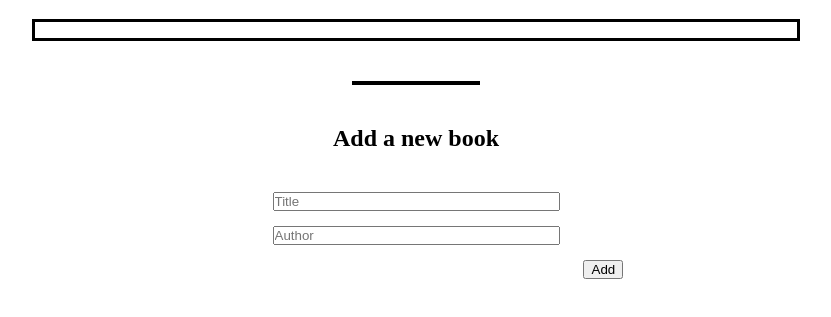
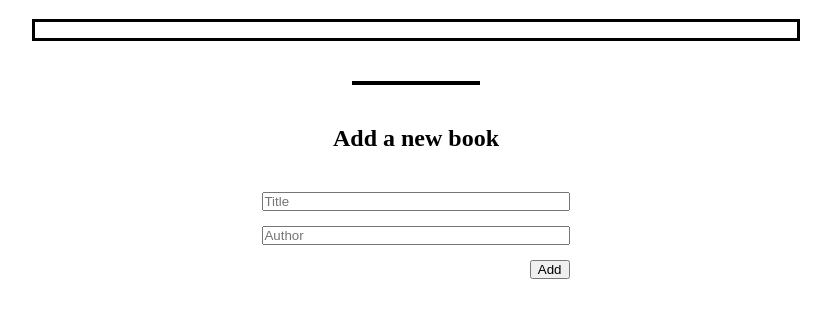
Before and after one commit to JbirdL86/awesome-books, a website: page index.html in a window 1280 px wide. Shown: the part 101-418 px from the top of the page, without its empty margins (224-1055 px from the left). Drawn offline with Linux system fonts and the light colour scheme.

Commit message:
Add resposiveness

```diff
--- a/style.css
+++ b/style.css
@@ -21,12 +21,13 @@
   border: 3px solid black;
   padding: 1vh 0;
   margin: 0 20%;
+  min-width: 234px;
 }
 
 .book-div {
   display: flex;
   justify-content: space-between;
-  padding: 10px 30px;
+  padding: 10px 5px;
 }
 
 .title-container {
@@ -64,11 +65,13 @@
 #add-book {
   display: flex;
   flex-direction: column;
-  padding: 0 23%;
+  align-content: center;
 }
 
 #add-book > div {
   margin-bottom: 15px;
+  display: flex;
+  justify-content: center;
 }
 
 .input {
@@ -79,3 +82,13 @@
   width: 40px;
   align-self: flex-end;
 }
+
+@media only screen and (min-width: 567px) {
+  #add-book {
+    margin: 0 30%;
+  }
+
+  .input {
+    width: 100%;
+  }
+}
```
